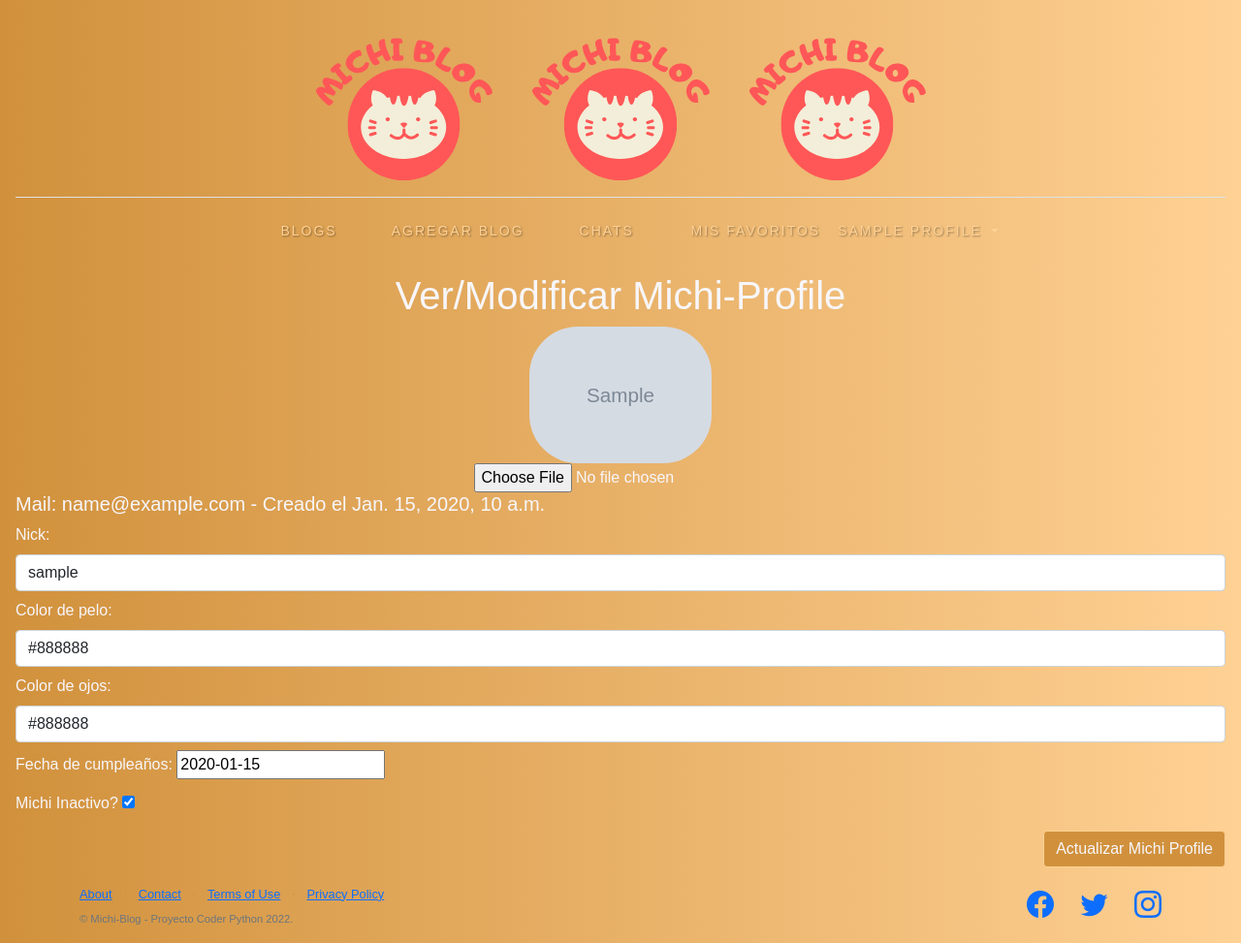
After one commit to julian15987/MichiBlog, a Django app: page /edit_profile in a window 1280 px wide. The commit adds this page. Shown: the whole page at 97% size. Run offline with Django 4.2, Linux system fonts and the light colour scheme; a user stored in the database is signed in; tables that the repository leaves empty hold one stand-in row (values such as "Sample post"); grey boxes marked "Sample" are stand-in pictures; some libraries are stand-ins or nearby versions.

Commit message:
Actualizar/Crear Michi Profile

```diff
--- a/MBlog/forms.py
+++ b/MBlog/forms.py
@@ -1,5 +1,5 @@
 from django import forms
-from .models import MichiPost
+from .models import MichiPost, MichiProfile
 
 
 class MichiPostForm(forms.ModelForm):
@@ -10,3 +10,14 @@ class MichiPostForm(forms.ModelForm):
             'title': forms.TextInput(attrs={'class': 'form-control', 'placeholder': 'Titulo del post'}),
             'subtitle': forms.TextInput(attrs={'class': 'form-control', 'placeholder': 'Subtitulo del post'})
         }
+
+
+class MichiProfileForm(forms.ModelForm):
+    class Meta:
+        model = MichiProfile
+        fields = ('nickname', 'hair_color', 'eye_color', 'birthday', 'profile_picture', 'erased')
+        widgets = {
+            'nickname': forms.TextInput(attrs={'class': 'form-control', 'placeholder': 'Nickname'}),
+            'hair_color': forms.TextInput(attrs={'class': 'form-control', 'placeholder': 'Color de pelo'}),
+            'eye_color': forms.TextInput(attrs={'class': 'form-control', 'placeholder': 'Color de ojos'})
+        }
--- a/MBlog/urls.py
+++ b/MBlog/urls.py
@@ -10,5 +10,5 @@ urlpatterns = [
     # logins
     path('login', views.login_request, name='login'),
     path('logout', views.logout_request, name='logout'),
-
+    path('edit_profile', views.edit_profile, name='edit_profile'),
 ]
--- a/MBlog/views.py
+++ b/MBlog/views.py
@@ -1,12 +1,15 @@
+import datetime
+
 from django.contrib.auth.decorators import login_required
 from django.shortcuts import render, redirect, HttpResponse
 
 from django.contrib.auth.forms import AuthenticationForm
 from django.contrib.auth import login, authenticate, logout
 from django.contrib import messages
+from django.db.utils import IntegrityError
 
 from .models import MichiPost, MichiProfile
-from .forms import MichiPostForm
+from .forms import MichiPostForm, MichiProfileForm
 
 
 # Blog
@@ -43,6 +46,7 @@ def add_posts(request):
         form = MichiPostForm()
     return render(request, "add_post.html", {'form': form})
 
+
 # Logins
 def login_request(request):
     if request.method == "POST":
@@ -62,7 +66,37 @@ def login_request(request):
     return render(request, 'login.html')
 
 
+@login_required(login_url='/login')
 def logout_request(request):
     logout(request)
     messages.success(request, "Successfully logged out")
     return redirect('/')
+
+
+@login_required(login_url='/login')
+def edit_profile(request):
+    img = request.user.michiprofile.profile_picture
+    if request.method == "POST":
+        form = MichiProfileForm(data=request.POST, files=request.FILES)
+        if form.is_valid():
+            michi_profile = form.save(commit=False)
+            michi_profile.id = request.user.michiprofile.id
+            if not request.user.michiprofile:
+                michi_profile.created_at = datetime.datetime.now()
+            else:
+                michi_profile.created_at = request.user.michiprofile.created_at
+            michi_profile.user = request.user
+            if not michi_profile.profile_picture:
+                michi_profile.profile_picture = img
+            michi_profile.save()
+            messages.success(request, "Successfully updated profile")
+            return redirect("/")
+    else:
+        form = MichiProfileForm()
+        form.fields['nickname'].initial = request.user.michiprofile.nickname
+        form.fields['hair_color'].initial = request.user.michiprofile.hair_color
+        form.fields['eye_color'].initial = request.user.michiprofile.eye_color
+        form.fields['birthday'].initial = request.user.michiprofile.birthday
+        form.fields['erased'].initial = request.user.michiprofile.erased
+
+    return render(request, "edit_profile.html", {'form': form})
--- a/templates/base.html
+++ b/templates/base.html
@@ -59,13 +59,13 @@
                         <li class="nav-item">
                             <a class="nav-link {% block favoriteactive %} {% endblock favoriteactive %}" href="#">Mis favoritos</a>
                         </li>
-                        <li class="nav-item dropdown">
+                        <li class="nav-item dropdown {% block michiprofileactive %} {% endblock michiprofileactive %}">
                             <a class="nav-link dropdown-toggle" href="#" id="navbarDropdownMenuLink" role="button"
                                data-bs-toggle="dropdown" aria-expanded="false">
                                 {{request.user}} Profile
                             </a>
                             <ul class="dropdown-menu" aria-labelledby="navbarDropdownMenuLink">
-                                <li><a class="dropdown-item" href="#">Ver</a></li>
+                                <li><a class="dropdown-item" href="{% url 'edit_profile' %}">Ver</a></li>
                                 <li><a class="dropdown-item" href="{% url 'logout' %}">LogOut</a></li>
                             </ul>
                         </li>
--- /dev/null
+++ b/templates/edit_profile.html
@@ -0,0 +1,40 @@
+{% extends 'base.html' %}
+
+{% block title %} Ver/Modificar profile {% endblock %}
+{% block michiprofileactive %} active {% endblock michiprofileactive %}
+
+{% block body %}
+
+    <form action="{% url 'edit_profile' %}" enctype="multipart/form-data" method="POST">
+        {% csrf_token %}
+        <h1 class="text-center">Ver/Modificar Michi-Profile</h1>
+
+        <div class="col-md-12 mt-2 text-center">
+            <img src="/media/{{ request.user.michiprofile.profile_picture }}" alt="" class="img-fluid img-header mx-3">
+            <br>
+            {{ form.profile_picture }}
+        </div>
+        <h5>Mail: {{ request.user.email }} - Creado el {{ request.user.michiprofile.created_at }}</h5>
+
+        <div class="col-md-12 mt-2">
+            <label class="form-label">Nick: </label> {{ form.nickname}}
+        </div>
+        <div class="col-md-12 mt-2">
+            <label class="form-label">Color de pelo: </label> {{ form.hair_color }}
+        </div>
+        <div class="col-md-12 mt-2">
+            <label class="form-label">Color de ojos: </label>
+            {{ form.eye_color }}
+        </div>
+        <div class="col-md-12 mt-2">
+            <label class="form-label">Fecha de cumpleaños: </label> {{ form.birthday }}
+        </div>
+        <div class="col-md-12 mt-2">
+            <label class="form-label">Michi Inactivo? </label> {{ form.erased }}
+        </div>
+        <div class="col-12 mt-2 mb-5">
+            <button type="submit" class="btn btn-primary float-end">Actualizar Michi Profile</button>
+        </div>
+    </form>
+
+{% endblock %}
```
